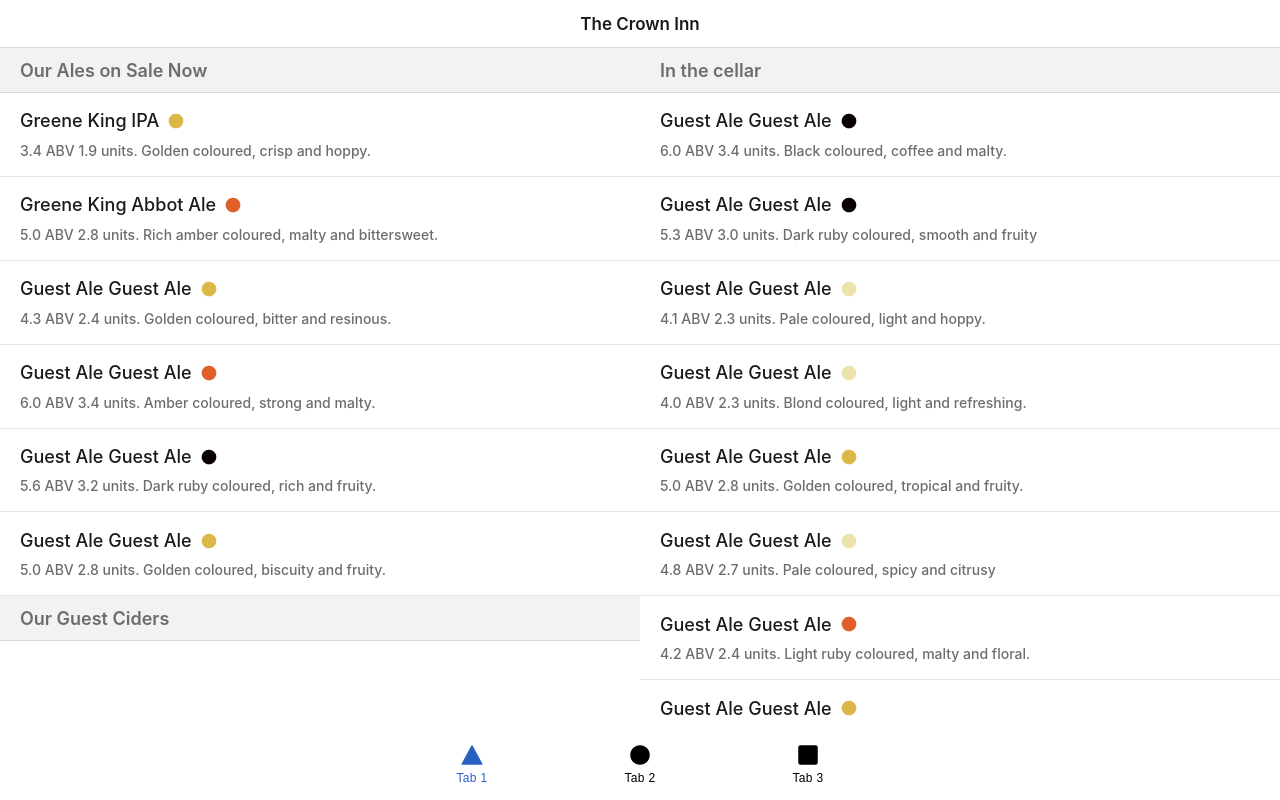
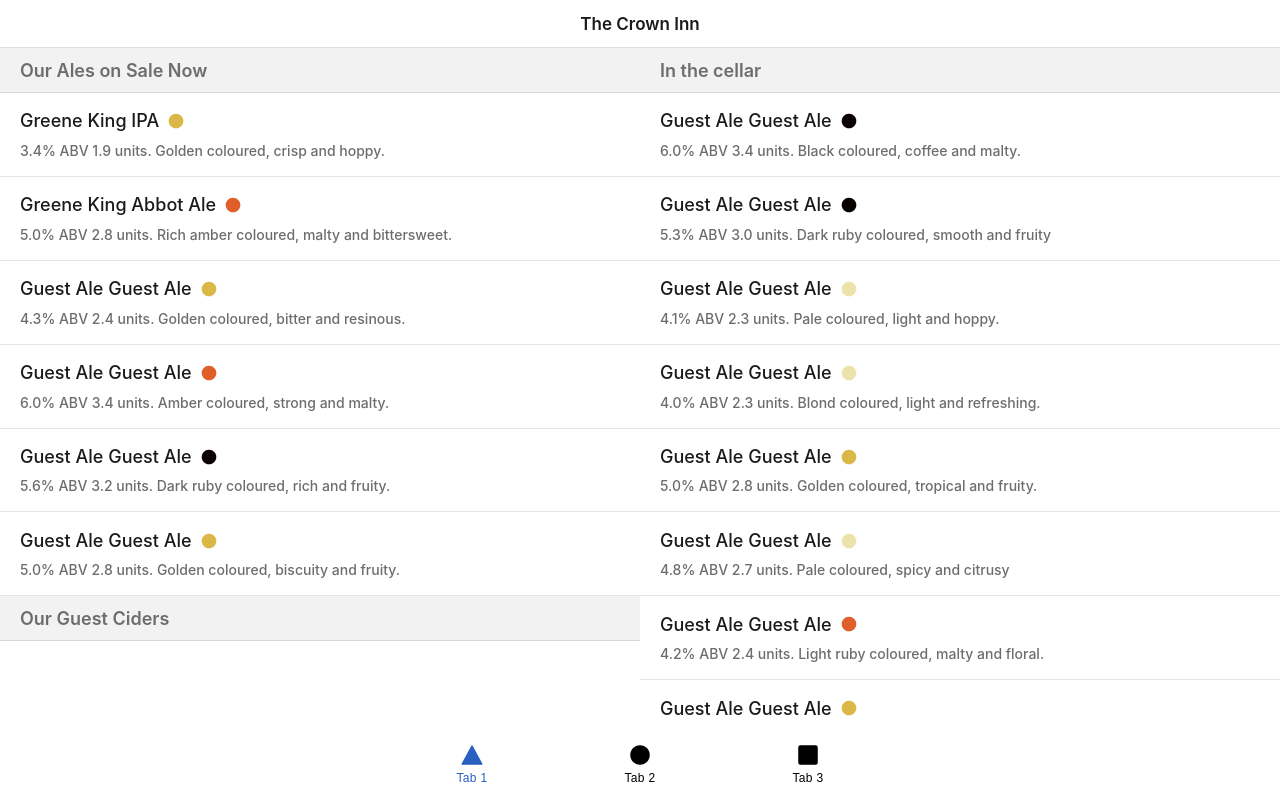
Before and after one commit to alexparaskos/spoons-ale-screen, a React (Vite) app: page /tab1 in a window 1280 px wide. Built offline with nearby package versions, Linux system fonts and the light colour scheme; no server answers; a web font is replaced by a local one.

Commit message:
text error on ale item

```diff
--- a/src/components/AleItem.tsx
+++ b/src/components/AleItem.tsx
@@ -33,7 +33,7 @@ const AleItem: React.FC<ContainerProps> = ({ ale }) => {
           </span>
         </h4>
         <IonText color="grey" className='text-sm ion-color text-semi-bold ion-color-grey md'>
-          {ale.abv} ABV {ale.units} units. {ale.product_description}
+          {ale.abv}% ABV {ale.units} units. {ale.product_description}
         </IonText>
       </div>
     </IonItem>
```
